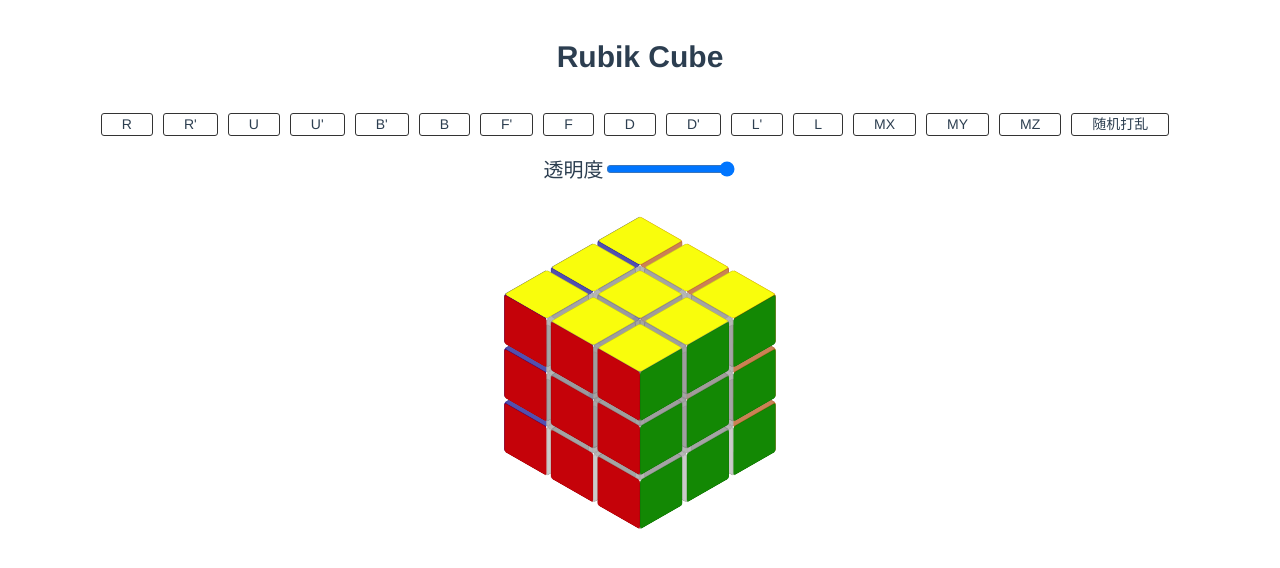
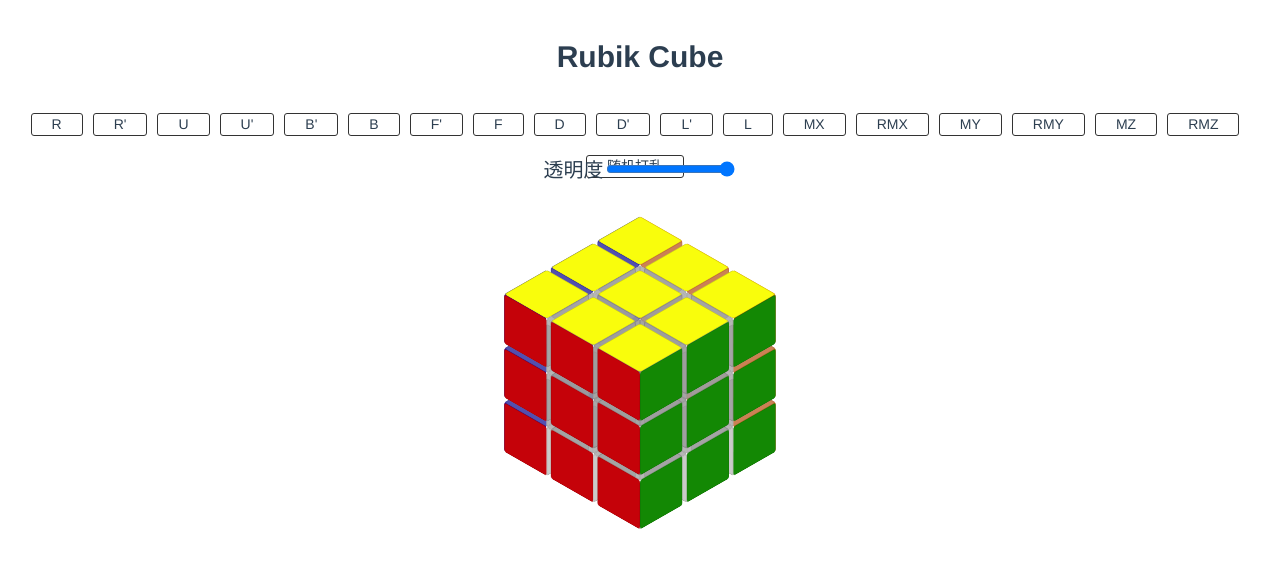
Before and after one commit to lovelyBug/cube, a Vue app: page / in a window 1280 px wide. Shown: the top 568 px of the page. Built offline with nearby package versions, Linux system fonts and the light colour scheme.

Commit message:
添加翻转中间块按钮

```diff
--- a/src/components/CubeCore.vue
+++ b/src/components/CubeCore.vue
@@ -15,8 +15,11 @@
       <div class="button" @click="rotate('l', 1)">L'</div>
       <div class="button" @click="rotate('l', -1)">L</div>
       <div class="button" @click="rotate('mx', 1)">MX</div>
+      <div class="button" @click="rotate('mx', -1)">RMX</div>
       <div class="button" @click="rotate('my', 1)">MY</div>
+      <div class="button" @click="rotate('my', -1)">RMY</div>
       <div class="button" @click="rotate('mz', 1)">MZ</div>
+      <div class="button" @click="rotate('mz', -1)">RMZ</div>
       <div class="button" @click="randomRotate(25,true)">随机打乱</div>
     </div>
     <div class="opacity-set">
```
